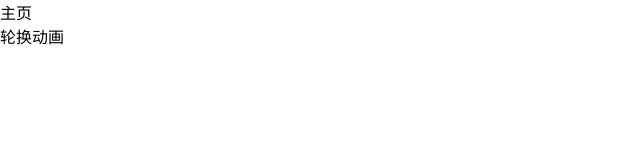
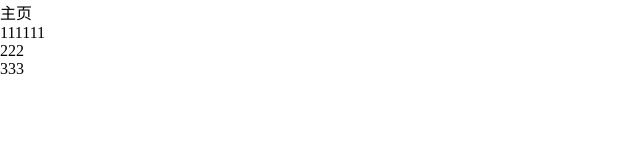
Before and after one commit to AeahKa/interactive-animation, a Vue app: page / in a window 1280 px wide. Shown: the top 160 px of the page, without its empty margins (0-640 px from the left). Built offline with nearby package versions, Linux system fonts and the light colour scheme.

Commit message:
确定Scenes组件的结构

```diff
--- a/src/components/Scenes.vue
+++ b/src/components/Scenes.vue
@@ -1,6 +1,14 @@
 <template>
-  <div>
-    轮换动画
+  <div class="scenes-wrapper">
+    <div class="scenes-item">
+      111111
+    </div>
+    <div class="scenes-item">
+      222
+    </div>
+    <div class="scenes-item">
+      333
+    </div>
   </div>
 </template>
 
```
